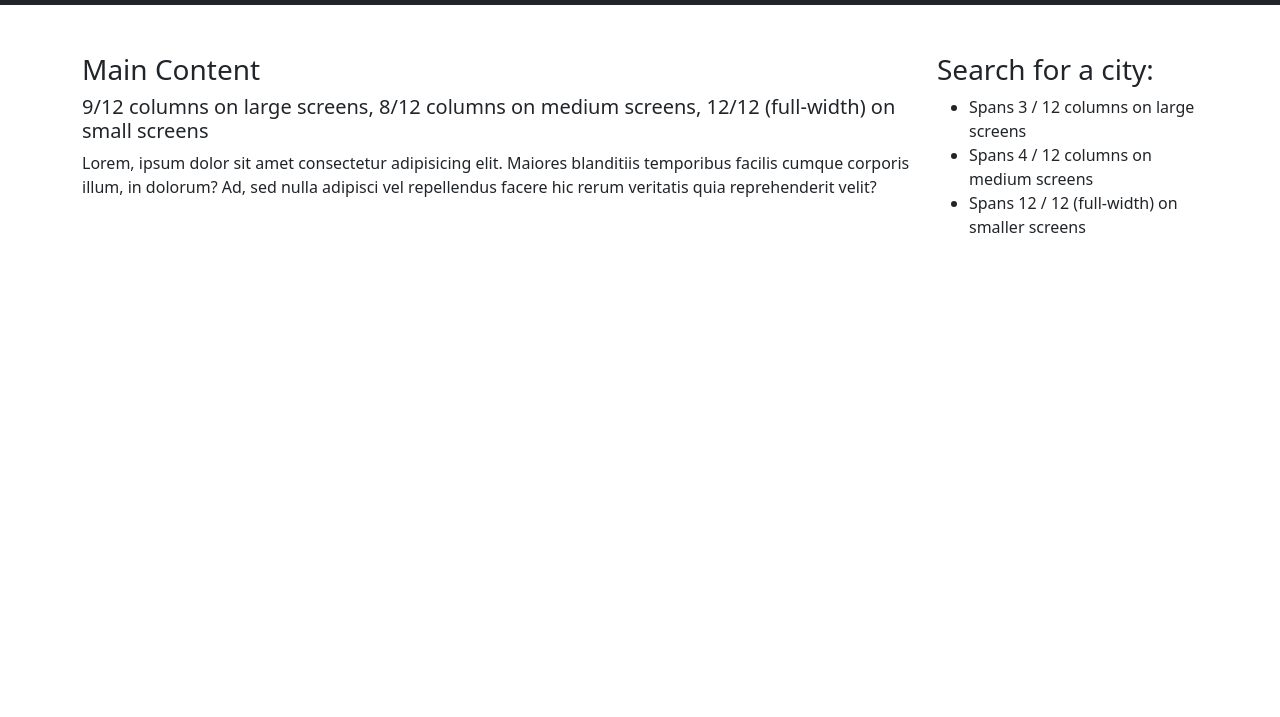
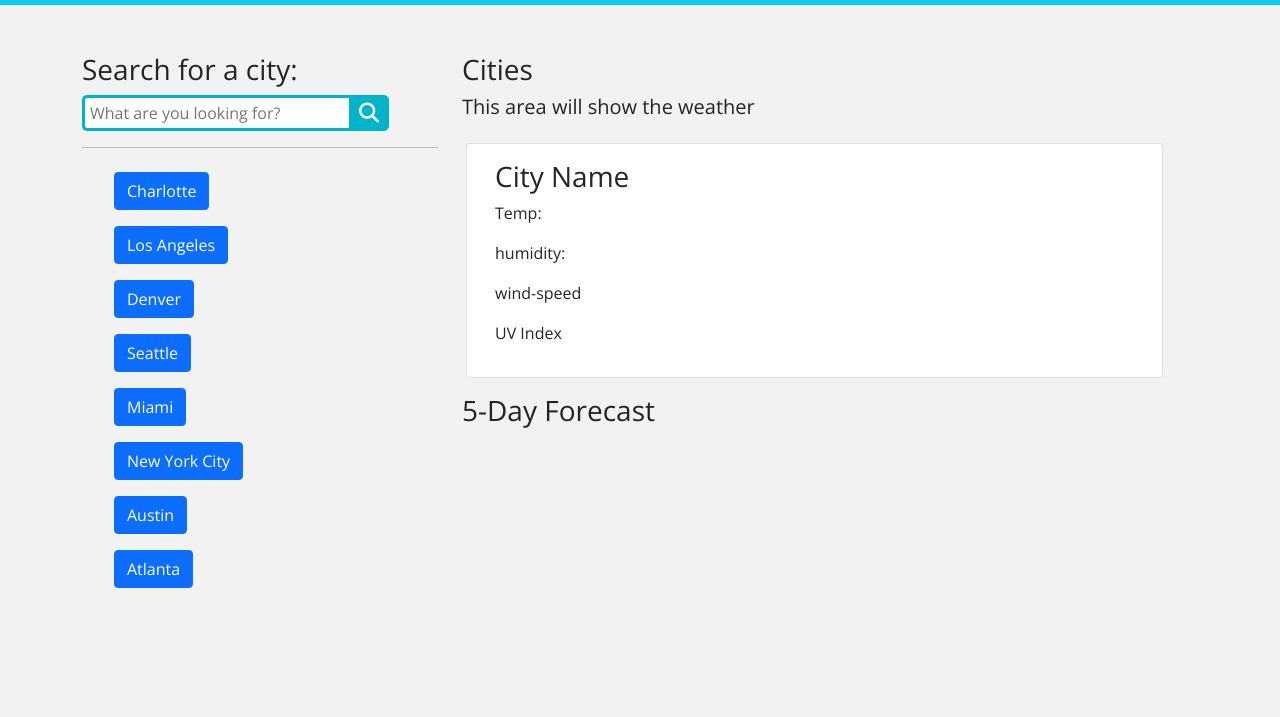
Before and after one commit to devramirez/weather-dashboard, a plain HTML site: page index.html in a window 1280 px wide. Shown: the part 83-800 px from the top of the page. Drawn offline with nearby package versions, Linux system fonts and the light colour scheme.

Commit message:
added structure to application with Bootstrap

```diff
--- a/assets/style.css
+++ b/assets/style.css
@@ -0,0 +1,58 @@
+@import url(https://fonts.googleapis.com/css?family=Open+Sans);
+
+body{
+  background: #f2f2f2;
+  font-family: 'Open Sans', sans-serif;
+}
+
+.search {
+  width: 100%;
+  position: relative;
+  display: flex;
+}
+
+.searchTerm {
+  width: 75%;
+  border: 3px solid #00B4CC;
+  border-right: none;
+  padding: 5px;
+  height: 36px;
+  border-radius: 5px 0 0 5px;
+  outline: none;
+  color: #9DBFAF;
+}
+
+.searchTerm:focus{
+  color: #00B4CC;
+}
+
+.searchButton {
+  width: 40px;
+  height: 36px;
+  border: 1px solid #00B4CC;
+  background: #00B4CC;
+  text-align: center;
+  color: #fff;
+  border-radius: 0 5px 5px 0;
+  cursor: pointer;
+  font-size: 20px;
+}
+
+/*Resize the wrap to see the search bar change!*/
+.wrap{
+  width: 30%;
+  position: absolute;
+  top: 50%;
+  left: 50%;
+  transform: translate(-50%, -50%);
+}
+
+ul {
+    list-style-type: none;
+}
+
+/* ul button {
+    top: 50%;
+    width: 50%;
+    border-radius: 10px;
+} */
--- a/index.html
+++ b/index.html
@@ -5,12 +5,13 @@
     <meta http-equiv="X-UA-Compatible" content="IE=edge">
     <meta name="viewport" content="width=device-width, initial-scale=1.0">
     <link rel="stylesheet" href="https://cdn.jsdelivr.net/npm/bootstrap@5.1.3/dist/css/bootstrap.min.css">
-
+    <link rel="stylesheet" href="https://fonts.googleapis.com/css?family=Hind&amp;display=swap">
+   <link rel="stylesheet" href="assets/style.css">
     <title>Weather Dashboard</title>
 </head>
 <body>
 <!-- Weather Dashboard layout -->
-    <header class="container-fluid bg-dark text-light mb-5 p-3">
+    <header class="container-fluid p-3 mb-2 bg-info text-white mb-5 p-3">
     <div class="d-flex justify-content-center">
     <h1>Weather Dashboard</h1>
 
@@ -22,28 +23,67 @@
     <!-- Use row class to create row in the container -->
     <div class="row">
       <!-- Use col-* classes for different column sizes on different screens -->
-      <div class="col-12 col-md-8 col-lg-9">
-        <h3>Main Content</h3>
-        <h5>9/12 columns on large screens, 8/12 columns on medium screens, 12/12 (full-width) on small
-          screens</h5>
-        <p>
-          Lorem, ipsum dolor sit amet consectetur adipisicing elit. Maiores blanditiis temporibus facilis cumque
-          corporis illum, in dolorum? Ad, sed nulla adipisci vel repellendus facere hic rerum veritatis quia
-          reprehenderit velit?
-        </p>
-      </div>
-
-      <div class="col-12 col-md-4 col-lg-3">
+      <div class="col-12 col-md-8 col-lg-4 justify-content-start">
         <h3>Search for a city:</h3>
+        <div class="search">
+            <input type="text" class="searchTerm" placeholder="What are you looking for?">
+            <button type="submit" class="searchButton">
+              <i class="fa fa-search"></i>
+           </button>
+         </div>
+        <hr>
         <!-- have a search bar with search button here -->
         <!-- followed by several cities i.e Charlotte, Los Angeles, Denver, Seattle, New York, etc. -->
+        <!-- adding search bar -->
+
+        <!-- buttons for different cities -->
         <ul>
-          <li>Spans 3 / 12 columns on large screens</li>
-          <li>Spans 4 / 12 columns on medium screens</li>
-          <li>Spans 12 / 12 (full-width) on smaller screens</li>
+            <li><button class="btn btn-primary my-2" type="button">Charlotte</button></li>
+            <li><button class="btn btn-primary my-2" type="button">Los Angeles</button></li>
+            <li><button class="btn btn-primary my-2" type="button">Denver</button></li>
+            <li><button class="btn btn-primary my-2" type="button">Seattle</button></li>
+            <li><button class="btn btn-primary my-2" type="button">Miami</button></li>
+            <li><button class="btn btn-primary my-2" type="button">New York City</button></li>
+            <li><button class="btn btn-primary my-2" type="button">Austin</button></li>
+            <li><button class="btn btn-primary my-2" type="button">Atlanta</button></li>
+
         </ul>
+
+
       </div>
+      <!-- main area showing weather for selected city -->
+      <div class="col-12 col-md-4 col-lg-8">
+            <h3>Cities</h3>
+
+            <h5>This area will show the weather</h5>
+            <div class="row mr-0">
+                <div class="col-lg-11 card m-3" id="weather-today">
+                    <div class="card-body">
+                        <h3 id="city-name" class="city-name align-middle">City Name</h3>
+                        <p id="temperature">Temp:</p>
+                        <p id="humidity">humidity:</p>
+                        <p id="wind-speed">wind-speed</p>
+                        <p id="UV-index">UV Index</p>
+                    </div>
+
+                </div>
+            </div>
+            <div class="row" id="fiveday-forecast">
+                <div class="col-12">
+                    <h3>5-Day Forecast</h3>
+                </div>
+            </div>
+    </div>
+    <!-- displaying 5 day forecasefrom cities -->
+    <div class="row">
+        <div class="col-md-2 forecast bg-primary text-white m-2 rounded"></div>
+        <div class="col-md-2 forecast bg-primary text-white m-2 rounded"></div>
+        <div class="col-md-2 forecast bg-primary text-white m-2 rounded"></div>
+        <div class="col-md-2 forecast bg-primary text-white m-2 rounded"></div>
+        <div class="col-md-2 forecast bg-primary text-white m-2 rounded"></div>
+    </div>
     </div>
   </section>
+  <script src="https://kit.fontawesome.com/bb3c3bb97f.js" crossorigin="anonymous"></script>
 </body>
 </html>
```
